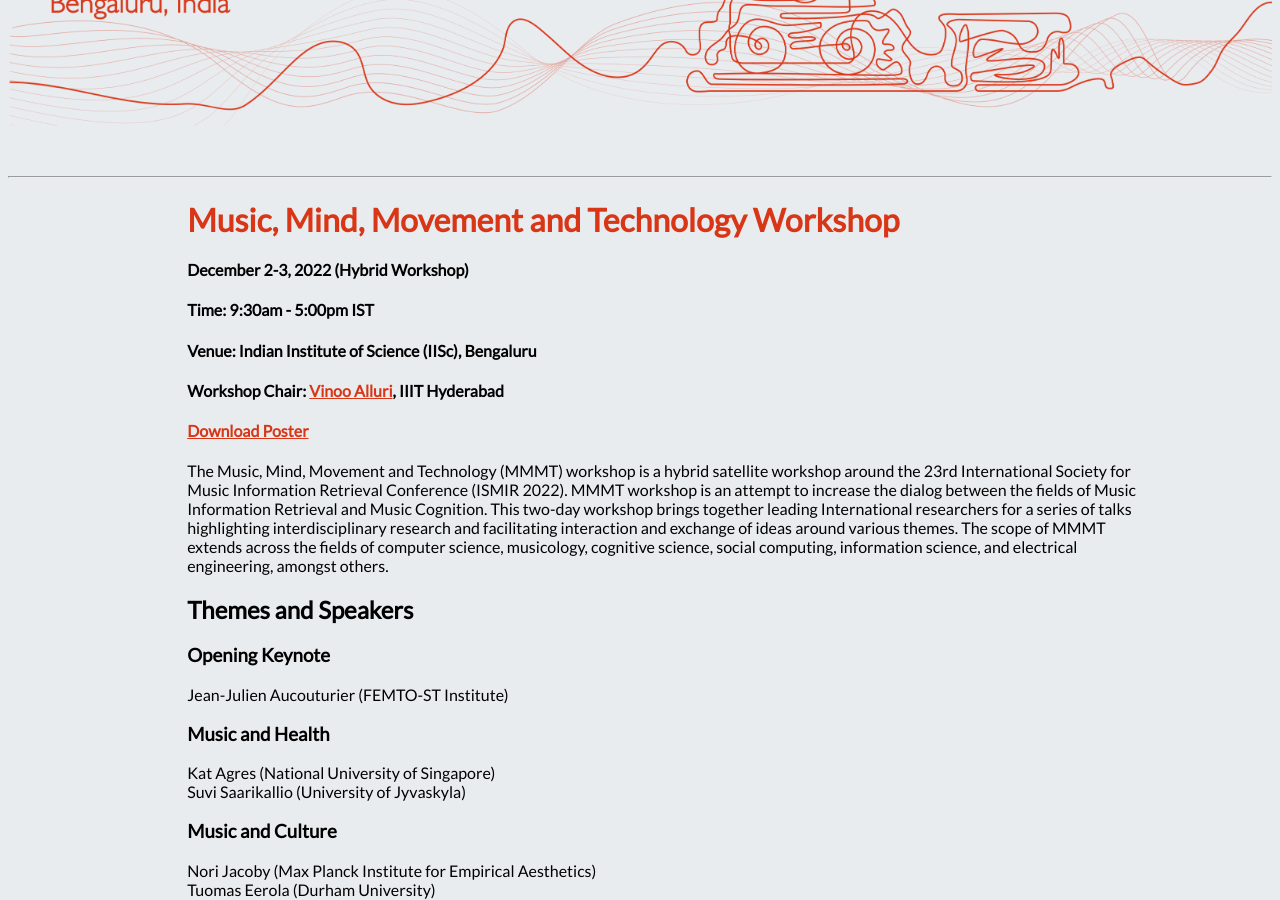
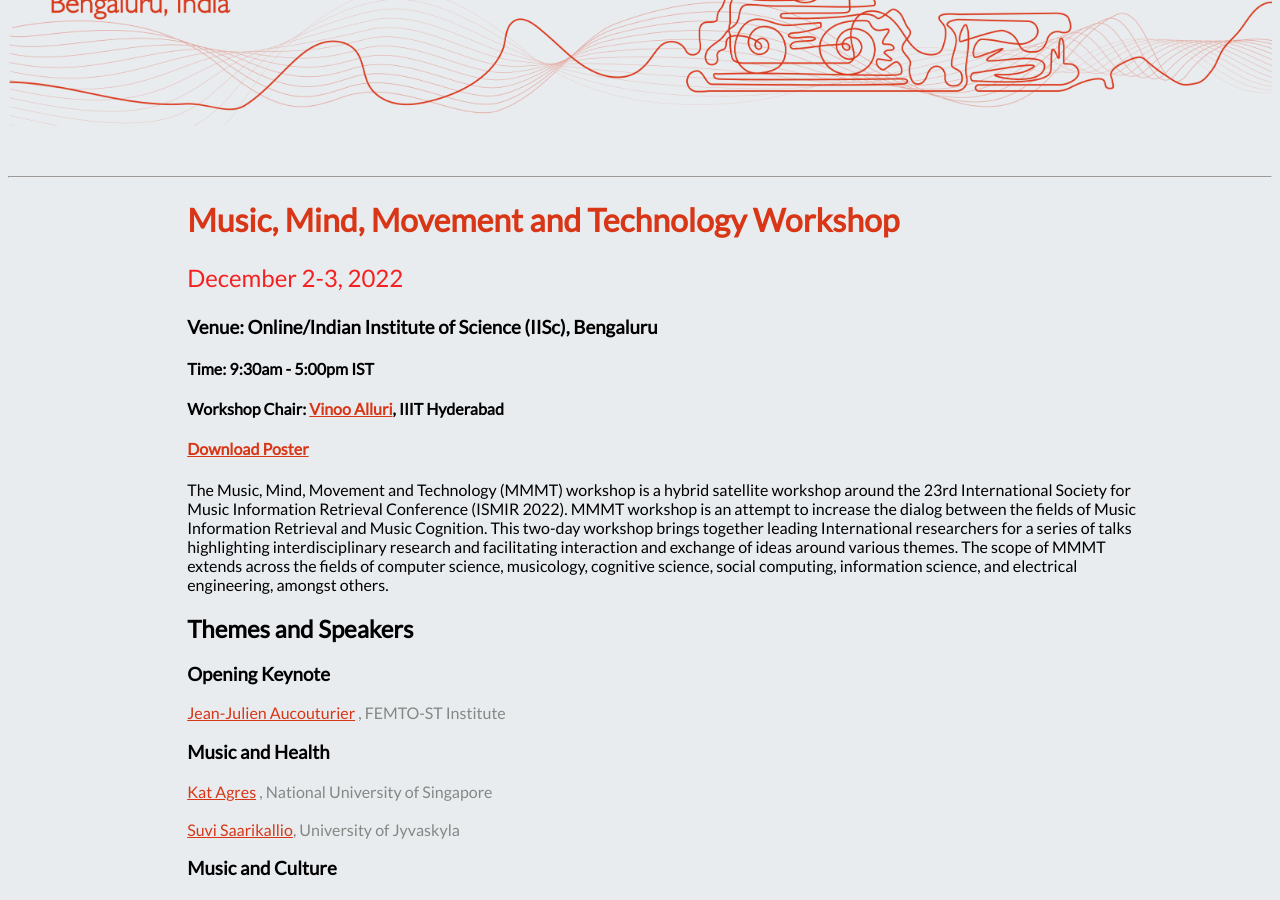
Before and after one commit to ismir2022/ismir2022.github.io, a Jekyll site: the page built from satellites/mmmt_staging.md, in a window 1280 px wide and 900 px high, scrolled down 361 px. Built offline with Jekyll 4.4.1, drawn with Linux system fonts in a browser that asks for light colours; nearby versions of some CDN libraries; some of the changed text lies outside the part shown.

Commit message:
staging mmmt change request

```diff
--- a/satellites/mmmt_staging.md
+++ b/satellites/mmmt_staging.md
@@ -3,9 +3,10 @@
 title: International Society for Music Information Retrieval
 ---
 # Music, Mind, Movement and Technology Workshop
-#### December 2-3, 2022 (Hybrid Workshop)
+<p style="color:#F52121;font-size:24px;font-weight=lighter;" >December 2-3, 2022</p>
+
+### Venue: Online/Indian Institute of Science (IISc), Bengaluru
 #### Time: 9:30am - 5:00pm IST
-#### Venue: Indian Institute of Science (IISc), Bengaluru
 #### Workshop Chair: [Vinoo Alluri](https://www.iiit.ac.in/people/faculty/vinoo-alluri/), IIIT Hyderabad
 
 #### [**Download Poster**](../assets/MMMT_poster.pdf)
@@ -15,27 +16,27 @@
 ## Themes and Speakers
 
 ### Opening Keynote
-Jean-Julien Aucouturier (FEMTO-ST Institute)
+<a href = "https://github.com/jjau" target="_blank"> Jean-Julien Aucouturier</a> <span style="color:#848884">, FEMTO-ST Institute </span>
 
 ### Music and Health
-Kat Agres (National University of Singapore)<br>
-Suvi Saarikallio (University of Jyvaskyla)
+<a href = "http://www.katagres.com/" target="_blank"> Kat Agres</a> <span style="color:#848884">, National University of Singapore</span><br><br>
+<a href = "https://scholar.google.com/citations?user=KapV5VIAAAAJ&hl=en" target = "_blank">Suvi Saarikallio</a><span style="color:#848884">, University of Jyvaskyla</span>
 
 ### Music and Culture
-Nori Jacoby (Max Planck Institute for Empirical Aesthetics)<br>
-Tuomas Eerola (Durham University)
+<a href = "https://www.norijacoby.com/" target="_blank"> Nori Jacoby</a> <span style="color:#848884">, Max Planck Institute for Empirical Aesthetics</span><br><br>
+<a href = "https://tuomaseerola.github.io/" target = "_blank">Tuomas Eerola</a> <span style="color:#848884">, Durham University</span>
 
 ### Music Perception
-Anja Volk (Utrecht University)<br>
-Petri Toiviainen (University of Jyvaskyla)
+<a href = "https://webspace.science.uu.nl/~fleis102/" target="_blank"> Anja Volk</a> <span style="color:#848884">, Utrecht University</span><br><br>
+<a href = "https://scholar.google.fi/citations?user=L0c3kWEAAAAJ&hl=th/" target = "_blank">Petri Toiviainen</a> <span style="color:#848884">, University of Jyvaskyla</span>
 
 ### Music and Gestures
-Martin Clayton (Durham University)<br>
-Marcelo Wanderley (Mc Gill University)
+<a href = "https://scholar.google.com/citations?hl=en&user=3Z6wUYIAAAAJ" target="_blank"> Martin Clayton</a> <span style="color:#848884">, Durham University</span><br><br>
+<a href = "https://scholar.google.com/citations?user=ati0WrYAAAAJ&hl=en" target = "_blank">Marcelo Wanderley</a> <span style="color:#848884">, Mc Gill University</span>
 
 ### Music and Neuroscience
-Blair Kaneshiro (Stanford University)<br>
-Peter Keller (Aarhus University)<br>
+<a href = "https://ccrma.stanford.edu/~blairbo" target="_blank"> Blair Kaneshiro</a> <span style="color:#848884">, Stanford University</span><br><br>
+<a href = "https://scholar.google.com/citations?user=6AOv3DIAAAAJ&hl=en" target = "_blank">Peter Keller</a> <span style="color:#848884">, Aarhus University</span>
 
 ## Schedule
 All the talks will take place between 9:30am - 5:00pm IST and can be attended virtually. The speakers who will be present physically will also present via an online platform. Each talk will last for 40 minutes followed by a 20 minute Q&A after each session. However, we encourage attendees to attend physically as this would give you a chance to interact with the physical speakers during coffee breaks and lunch. At the end of the workshop we hope to have an informal get together to ring in ISMIR 2022! We look forward to seeing you there!
```
Also changed, not shown: assets/mmmt_speakers/Anja_Volk.jpeg (added), assets/mmmt_speakers/Blair_Kaneshiro.jpeg (added), assets/mmmt_speakers/JJ_Aucouturier.jpeg (added), assets/mmmt_speakers/Kat_Agres.png (added), assets/mmmt_speakers/Marcelo_Wanderley.jpeg (added), assets/mmmt_speakers/Martin_Clayton.jpeg (added), assets/mmmt_speakers/Nori_Jacoby.png (added), assets/mmmt_speakers/Peter_Keller.jpeg (added), assets/mmmt_speakers/Petri_Toiviainen.jpeg (added), assets/mmmt_speakers/Suvi_Saarikallio.jpeg (added), assets/mmmt_speakers/Tuomas_Eerola.jpeg (added).
